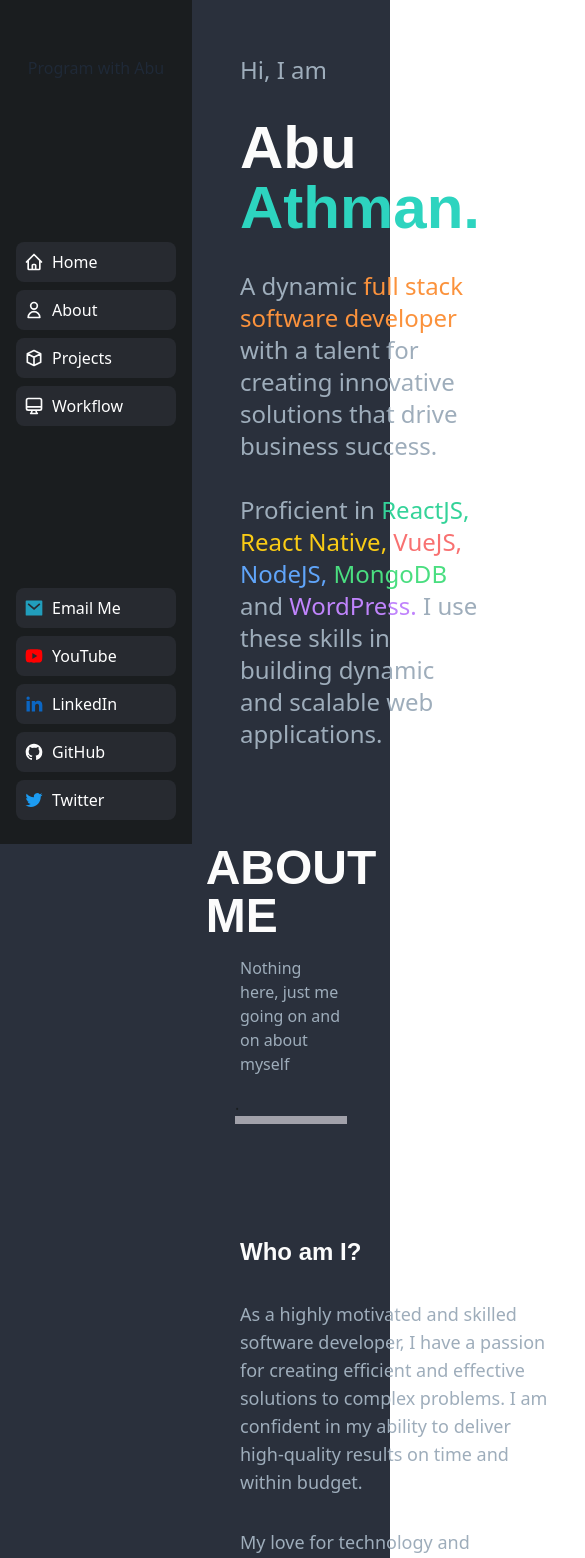
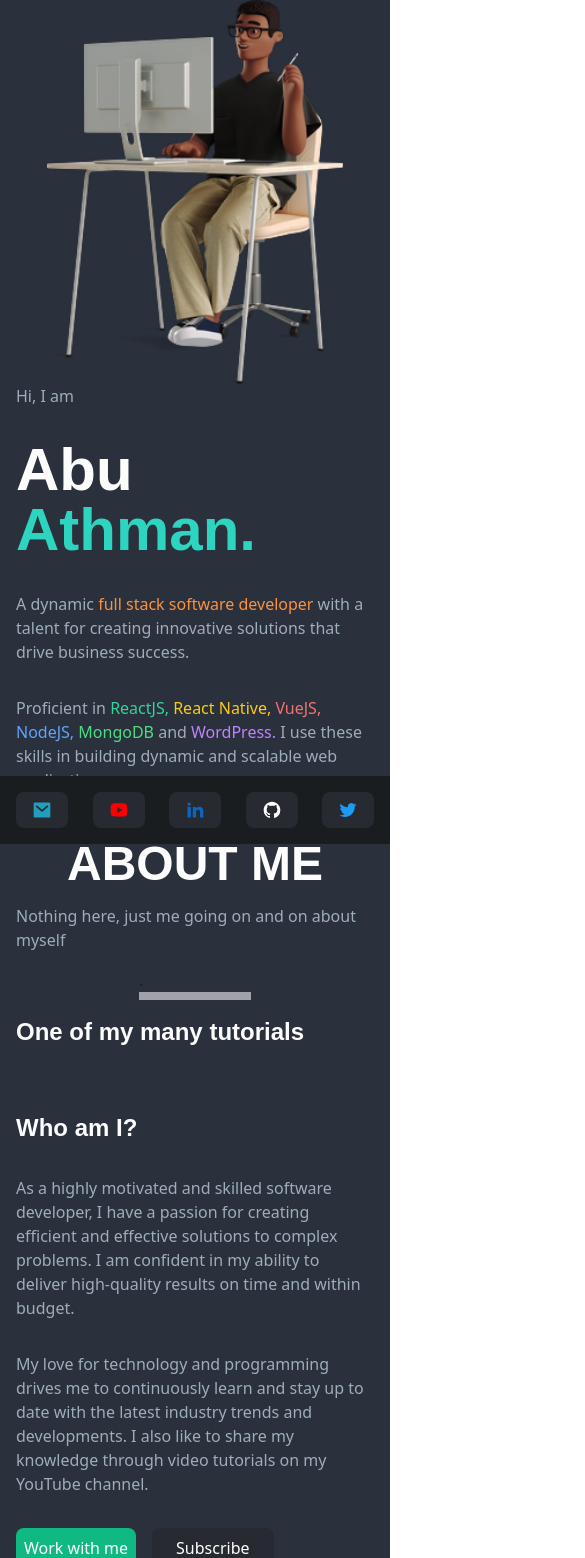
Before and after one commit to iAthman83/react-portfolio, a React (Vite) app: page / in a window 390 px wide. Shown: the top 1558 px of the page, 585 px wide, since content can reach past the window. Built offline with nearby package versions, Linux system fonts and the light colour scheme; a web font is replaced by a local one.

Commit message:
optimize for mobile view

```diff
--- a/package.json
+++ b/package.json
@@ -4,7 +4,7 @@
   "version": "0.0.0",
   "type": "module",
   "scripts": {
-    "dev": "vite",
+    "dev": "vite --host",
     "build": "vite build",
     "preview": "vite preview"
   },
--- a/src/App.jsx
+++ b/src/App.jsx
@@ -18,7 +18,7 @@ function App() {
         projectsRef={projectsRef}
         workflowRef={workflowRef}
       />
-      <div className="ml-48">
+      <div className="md:ml-48">
         <HomeSection ref={homeRef} />
         <AboutSection ref={aboutRef} />
         <ProjectsSection ref={projectsRef} />
--- a/src/components/SideNav.jsx
+++ b/src/components/SideNav.jsx
@@ -14,20 +14,20 @@ import {
 
 function SideNav({ aboutRef, homeRef, projectsRef, workflowRef }) {
   return (
-    <div className="fixed flex flex-col justify-between px-4 top-0 left-0 bg-sideBarBg h-screen w-48 flex-none py-6">
+    <div className="fixed w-full bottom-0 z-10 md:fixed md:flex flex-row md:flex-col md:justify-between px-4 md:top-0 md:left-0 bg-sideBarBg md:h-screen md:w-48 md:flex-none py-2 md:py-6">
       {/* logo */}
-      <div className="flex items-center justify-center my-4 py-4 px-auto">
-        <h1>Program with Abu</h1>
+      <div className="hidden md:flex md:items-center md:justify-center md:my-4 py-4 px-auto">
+        <h1 className="hidden md:block">Program with Abu</h1>
       </div>
       {/* nav */}
-      <nav className="flex flex-col justify-center space-y-2">
+      <nav className="hidden md:flex md:flex-col md:justify-center space-x-1 md:space-y-2">
         {/* home */}
         <section
           onClick={() => homeRef.current.scrollIntoView({ behavior: "smooth" })}
           className="flex space-x-2 items-center cursor-pointer text-white p-2 px-auto bg-sideBarHighlight rounded-lg hover:bg-zinc-700"
         >
           <HiOutlineHome size={20} className="text-sideBarText" />
-          <h1 className="">Home</h1>
+          <h1 className="hidden md:block">Home</h1>
         </section>
         {/* about */}
         <section
@@ -37,7 +37,7 @@ function SideNav({ aboutRef, homeRef, projectsRef, workflowRef }) {
           className="flex space-x-2 items-center cursor-pointer text-white p-2 px-auto bg-sideBarHighlight rounded-lg hover:bg-zinc-700"
         >
           <HiOutlineUser size={20} className="text-sideBarText" />
-          <h1 className="">About</h1>
+          <h1 className="hidden md:block">About</h1>
         </section>
         {/* projects */}
         <section
@@ -47,7 +47,7 @@ function SideNav({ aboutRef, homeRef, projectsRef, workflowRef }) {
           className="flex space-x-2 items-center cursor-pointer text-white p-2 px-auto bg-sideBarHighlight rounded-lg hover:bg-zinc-700"
         >
           <HiOutlineCube size={20} className="text-sideBarText" />
-          <h1 className="">Projects</h1>
+          <h1 className="hidden md:block">Projects</h1>
         </section>
         {/* workflow */}
         <section
@@ -57,60 +57,60 @@ function SideNav({ aboutRef, homeRef, projectsRef, workflowRef }) {
           className="flex space-x-2 items-center cursor-pointer text-white p-2 px-auto bg-sideBarHighlight rounded-lg hover:bg-zinc-700"
         >
           <HiOutlineDesktopComputer size={20} className="text-sideBarText" />
-          <h1 className="">Workflow</h1>
+          <h1 className="hidden md:block">Workflow</h1>
         </section>
       </nav>
       {/* socials */}
-      <div className="flex flex-col justify-center space-y-2 mt-8">
+      <div className="flex justify-between md:flex-col md:justify-center space-x-1 md:space-y-2 my-2 md:mt-8">
         {/* Email */}
         <a
           href="mailto:abuathman83@gmail.com"
           target="_blank"
           rel="noreferrer"
-          className="flex space-x-2 items-center cursor-pointer text-white p-2 px-auto bg-sideBarHighlight rounded-lg hover:bg-zinc-700"
+          className="flex space-x-2 items-center cursor-pointer text-white px-4 md:px-0 p-2 px-auto bg-sideBarHighlight rounded-lg hover:bg-zinc-700"
         >
           <RiMailFill size={20} className="text-mailBlue" />
-          <h1 className="">Email Me</h1>
+          <h1 className="hidden md:block">Email Me</h1>
         </a>
         {/* YouTube */}
         <a
           href="https://www.youtube.com/@programwithabu"
           target="_blank"
           rel="noreferrer"
-          className="flex space-x-2 items-center cursor-pointer text-white p-2 px-auto bg-sideBarHighlight rounded-lg hover:bg-zinc-700"
+          className="flex space-x-2 items-center cursor-pointer text-white px-4 md:px-0 p-2 px-auto bg-sideBarHighlight rounded-lg hover:bg-zinc-700"
         >
           <RiYoutubeFill size={20} className="text-youtubeRed" />
-          <h1 className="">YouTube</h1>
+          <h1 className="hidden md:block">YouTube</h1>
         </a>
         {/* Linkedin */}
         <a
           href="https://www.linkedin.com/in/abubakar-athman/"
           target="_blank"
           rel="noreferrer"
-          className="flex space-x-2 items-center cursor-pointer text-white p-2 px-auto bg-sideBarHighlight rounded-lg hover:bg-zinc-700"
+          className="flex space-x-2 items-center cursor-pointer text-white px-4 md:px-0 p-2 px-auto bg-sideBarHighlight rounded-lg hover:bg-zinc-700"
         >
           <RiLinkedinFill size={20} className="text-linkedinBlue" />
-          <h1 className="">LinkedIn</h1>
+          <h1 className="hidden md:block">LinkedIn</h1>
         </a>
         {/* Github */}
         <a
           href="https://github.com/iAthman83"
           target="_blank"
           rel="noreferrer"
-          className="flex space-x-2 items-center cursor-pointer text-white p-2 px-auto bg-sideBarHighlight rounded-lg hover:bg-zinc-700"
+          className="flex space-x-2 items-center cursor-pointer text-white px-4 md:px-0 p-2 px-auto bg-sideBarHighlight rounded-lg hover:bg-zinc-700"
         >
           <RiGithubFill size={20} className="text-sideBarText" />
-          <h1 className="">GitHub</h1>
+          <h1 className="hidden md:block">GitHub</h1>
         </a>
         {/* Twitter */}
         <a
           href="https://twitter.com/iathman83"
           target="_blank"
           rel="noreferrer"
-          className="flex space-x-2 items-center cursor-pointer text-white p-2 px-auto bg-sideBarHighlight rounded-lg hover:bg-zinc-700"
+          className="flex space-x-2 items-center cursor-pointer text-white px-4 md:px-0 p-2 px-auto bg-sideBarHighlight rounded-lg hover:bg-zinc-700"
         >
           <RiTwitterFill size={20} className="text-twitterBlue" />
-          <h1 className="">Twitter</h1>
+          <h1 className="hidden md:block">Twitter</h1>
         </a>
       </div>
     </div>
--- a/src/sections/AboutSection.jsx
+++ b/src/sections/AboutSection.jsx
@@ -3,7 +3,7 @@ import YouTube from "react-youtube";
 import { RiYoutubeFill, RiMailFill } from "react-icons/ri";
 
 const AboutSection = forwardRef((props, ref) => {
-  const opts = {
+  const opts1 = {
     height: "360",
     width: "640",
     playerVars: {
@@ -11,29 +11,40 @@ const AboutSection = forwardRef((props, ref) => {
       autoplay: 0,
     },
   };
+  const opts2 = {
+    height: "200",
+    width: "348",
+    playerVars: {
+      // https://developers.google.com/youtube/player_parameters
+      autoplay: 0,
+    },
+  };
   return (
-    <div ref={ref} className="container mx-auto bg-grayBg pb-20 px-12">
+    <div
+      ref={ref}
+      className="md:block md:container md:mx-auto bg-grayBg md:pb-20 md:px-12 md:my-0 my-12 px-4"
+    >
       <div className="flex flex-col items-center justify-center space-y-4">
         <h1 className="text-5xl text-sideBarText font-sofia font-extrabold">
           ABOUT ME
         </h1>
-        <p className="text-base mb-18 text-textGray">
+        <p className="text-base mb-18 text-textGray justify-center">
           Nothing here, just me going on and on about myself
         </p>
         <div className="border-b-8 border-zinc-400 w-28 text-sideBarBg">.</div>
       </div>
-      <div className="flex mt-28">
-        <div className="flex flex-1 flex-col pr-8 space-y-8">
+      <div className="flex md:mt-28 flex-col-reverse space-y-4 md:flex-row">
+        <div className="flex flex-1 flex-col md:pr-8 space-y-8 mt-8 md:mt-0">
           <h1 className="text-sideBarText text-2xl font-sofia font-extrabold">
             Who am I?
           </h1>
-          <p className="text-textGray text-lg">
+          <p className="text-textGray md:text-lg">
             As a highly motivated and skilled software developer, I have a
             passion for creating efficient and effective solutions to complex
             problems. I am confident in my ability to deliver high-quality
             results on time and within budget.
           </p>
-          <p className="text-textGray text-lg">
+          <p className="text-textGray md:text-lg">
             My love for technology and programming drives me to continuously
             learn and stay up to date with the latest industry trends and
             developments. I also like to share my knowledge through video
@@ -44,19 +55,19 @@ const AboutSection = forwardRef((props, ref) => {
               href="mailto:abuathman83@gmail.com"
               target="_blank"
               rel="noreferrer"
-              className="flex space-x-2 items-center cursor-pointer text-white p-2 px-auto bg-emerald-500 px-8 rounded-lg hover:bg-emerald-600"
+              className="flex space-x-2 items-center cursor-pointer text-white p-2 px-auto bg-emerald-500 md:px-8 rounded-lg hover:bg-emerald-600"
             >
               {/* <RiMailFill size={25} className="text-mailBlue" /> */}
-              <h1 className="text-lg">Work with me</h1>
+              <h1 className="md:text-lg">Work with me</h1>
             </a>
             <a
               href="https://www.youtube.com/@programwithabu"
               target="_blank"
               rel="noreferrer"
-              className="flex space-x-2 items-center cursor-pointer text-white p-2 px-auto bg-sideBarHighlight px-14 rounded-lg hover:bg-zinc-700"
+              className="flex space-x-2 items-center cursor-pointer text-white p-2 px-auto bg-sideBarHighlight md:px-14 px-6 rounded-lg hover:bg-zinc-700"
             >
               {/* <RiYoutubeFill size={25} className="text-youtubeRed" /> */}
-              <h1 className="text-lg">Subscribe</h1>
+              <h1 className="md:text-lg">Subscribe</h1>
             </a>
           </div>
         </div>
@@ -65,9 +76,14 @@ const AboutSection = forwardRef((props, ref) => {
             One of my many tutorials
           </h1>
           <YouTube
-            className="rounded-lg overflow-hidden"
+            className="md:hidden rounded-lg overflow-hidden"
             videoId="_G5RxzxJz4A"
-            opts={opts}
+            opts={opts2}
+          />
+          <YouTube
+            className=" hidden md:block rounded-lg overflow-hidden w-full"
+            videoId="_G5RxzxJz4A"
+            opts={opts1}
           />
         </div>
       </div>
--- a/src/sections/HomeSection.jsx
+++ b/src/sections/HomeSection.jsx
@@ -5,20 +5,20 @@ const HomeSection = forwardRef((props, ref) => {
   return (
     <div
       ref={ref}
-      className="container mx-auto flex h-screen bg-grayBg pb-20 pt-10 items-center px-12"
+      className="md:container md:mx-auto md:flex md:h-screen bg-grayBg md:pb-20 md:pt-10 md:items-center md:px-12 flex flex-col-reverse md:flex-row px-4 md:my-4"
     >
       <div className="flex flex-1 flex-col space-y-8">
-        <h1 className="text-2xl text-textGray">Hi, I am</h1>
+        <h1 className="md:text-2xl text-textGray">Hi, I am</h1>
         <h1 className="text-6xl text-sideBarText font-sofia font-extrabold">
           Abu <span className="text-teal-400">Athman.</span>
         </h1>
-        <h1 className="text-2xl text-textGray">
+        <h1 className="md:text-2xl text-textGray">
           A dynamic{" "}
           <span className="text-orange-400">full stack software developer</span>{" "}
           with a talent for creating innovative solutions that drive business
           success.
         </h1>
-        <h1 className="text-2xl text-textGray">
+        <h1 className="md:text-2xl text-textGray">
           Proficient in <span className="text-emerald-400">ReactJS,</span>{" "}
           <span className="text-yellow-400">React Native,</span>{" "}
           <span className="text-red-400">VueJS,</span>{" "}
--- a/src/sections/WorkflowSection.jsx
+++ b/src/sections/WorkflowSection.jsx
@@ -2,7 +2,7 @@ import { forwardRef } from "react";
 
 const WorkflowSection = forwardRef((props, ref) => {
   return (
-    <div ref={ref} className="container mx-auto h-screen bg-purple-200">
+    <div ref={ref} className="hidden container mx-auto h-screen bg-purple-200">
       WorkflowSection
     </div>
   );
```
Also changed, not shown: src/sections/ProjectsSection.jsx (+6 -3 lines).
